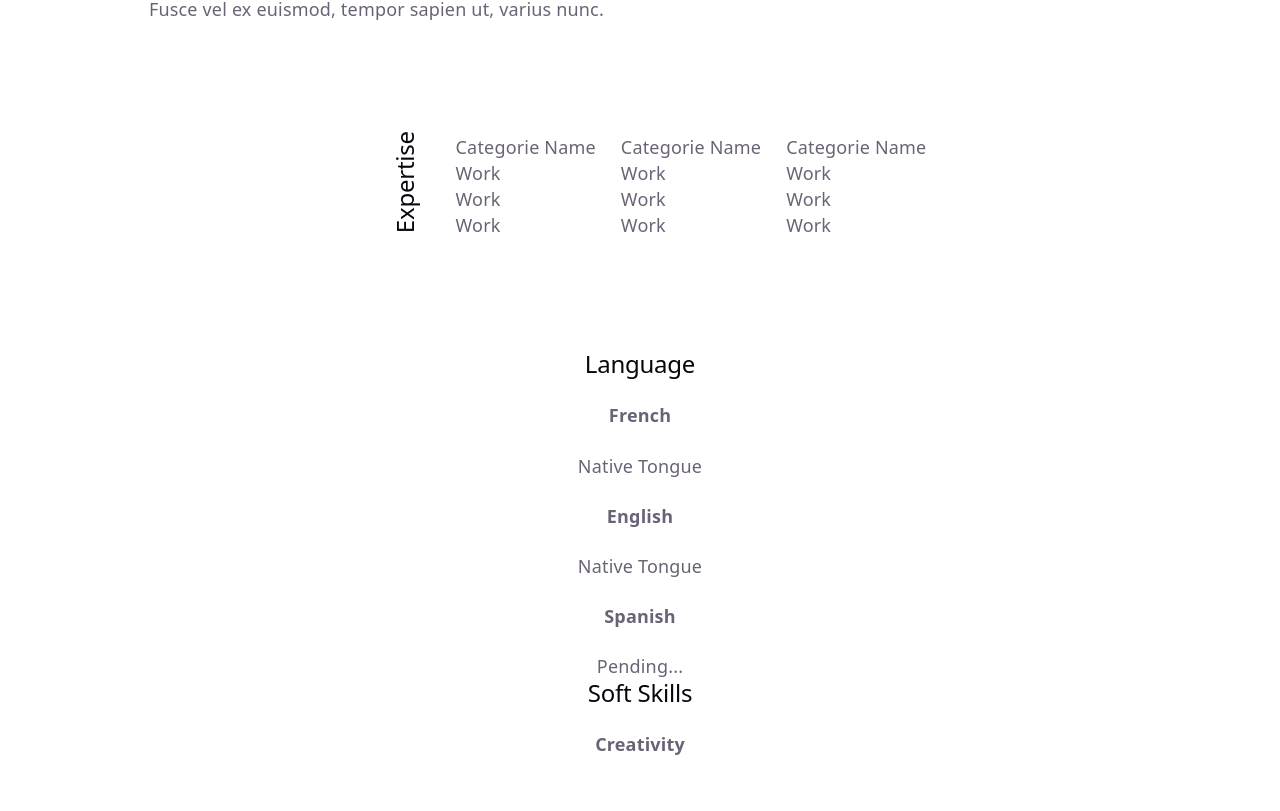
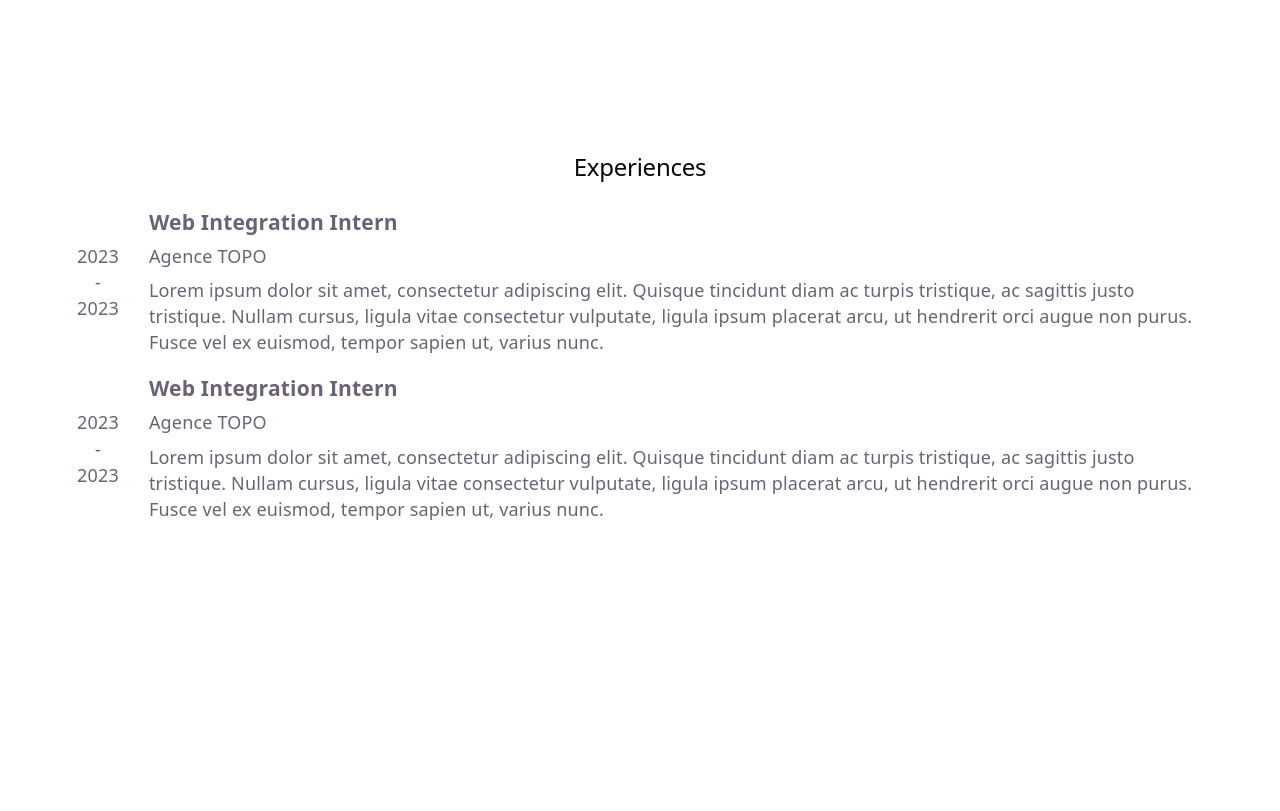
Before and after one commit to MoDev21/mosaic_portfolio, a React (Vite) app: page / in a window 1280 px wide. Shown: the part 2249-3060 px from the top of the page. Built offline with nearby package versions, Linux system fonts and the light colour scheme.

Commit message:
working on the about_page_v3: worked on expertise section and language section. Expertise section still needs some work done

```diff
--- a/src/components/pages/About.css
+++ b/src/components/pages/About.css
@@ -41,6 +41,7 @@ header {
 section {
     display: flex;
     flex-direction: column;
+    gap: 250px;
 
 
 }
@@ -122,8 +123,12 @@ section {
     align-items: center;
     width: 100%;
     margin: 112px 0px;
+    gap: 40px;
     h2{
-        transform: rotate(-90deg)
+        text-align: center;
+        font-size: 4rem;
+        writing-mode: vertical-lr;
+        transform: rotate(180deg);
     }
     .expertise_categories__container{
         display: flex;
@@ -140,7 +145,9 @@ section {
             align-items: center;
             .expertise_category__name{
                 font-weight: 500;
-
+                font-size: 2rem;
+                line-height: 1.2;
+                padding: 0 26px;
             }
             .expertise_category__list{
                 display: flex;
@@ -150,9 +157,79 @@ section {
                 align-content: flex-start;
                 width: 100%;
                 .expertise_category__list_item{
-
+                    font-size: 1.5rem;
+                    padding: 8px 0;
                 }
             }
         }
     }
 }
+
+
+.language__section{
+    display: flex;
+    flex-direction: column;
+    align-items: center;
+
+    gap: 24px;
+    h2{
+        font-size: 3rem;
+    }
+
+
+    .language_grid {
+        display: grid;
+        grid-template-columns: repeat(2, 1fr);
+        grid-template-rows: repeat(2, 1fr);
+        grid-column-gap: 0px;
+        grid-row-gap: 0px;
+        width: 50%;
+        height: 38dvh
+    }
+
+    .language_grid div {
+        padding: 16px;
+        border-radius: 12px;
+        border: 1px solid rgba(255, 255, 255, 0.1);
+        overflow: hidden;
+        h4 {
+            margin: 0;
+            font-size: 1.5rem;
+            font-weight: 800;
+        }
+    }
+
+    .french {
+
+        backdrop-filter: blur(10px);
+        grid-area: 1 / 1 / 2 / 2;
+    }
+    .english {
+
+        backdrop-filter: blur(10px);
+        grid-area: 1 / 2 / 2 / 3;
+    }
+    .spanish {
+
+        backdrop-filter: blur(10px);
+        grid-area: 2 / 1 / 3 / 3;
+
+    }
+
+    .language__progress__bar {
+        height: 100%;
+        transition: width 0.3s ease;
+        position: absolute;
+        top: 0;
+        left: 0;
+        z-index: -1;
+
+    }
+
+
+
+
+
+
+
+}
--- a/src/components/pages/About.jsx
+++ b/src/components/pages/About.jsx
@@ -71,12 +71,11 @@ function ExpertiseCategoriesContainer({expertise_category__name, expertise_categ
         <div className="expertise_category__container">
             <div className="expertise_category__name">{expertise_category__name}</div>
             <div className="expertise_category__list">
-                {expertise_category__list.map((list) => {
+                {expertise_category__list.map((list, index) => {
                     return (
-                        <div className="expertise_category__list_item">{list.list_item__name}</div>
+                        <div key={index} className="expertise_category__list_item">{list.list_item__name}</div>
                     )
                 })}
-
             </div>
         </div>
     )
@@ -87,25 +86,33 @@ const languages = [
     {
         "language": "French",
         "level": "Native Tongue",
-        "Percentage": 100
+        "Percentage": 100,
+        "BackgroundColor": "#0026ff50",
+        "ProgressColor": "#0026ff70"
     },
     {
         "language": "English",
         "level": "Native Tongue",
-        "Percentage": 100
+        "Percentage": 100,
+        "BackgroundColor": "#ffffff50",
+        "ProgressColor": "#ffffff70"
     },
     {
         "language": "Spanish",
         "level": "Pending...",
-        "Percentage": 100
+        "Percentage": 10,
+        "BackgroundColor": "#db151550",
+        "ProgressColor": "#db151570"
     },
 ]
 
-function LanguageDiv({language, level, percentage}) {
+
+function LanguageDiv({language, level, percentage, backgroundColor, progressColor}) {
     return (
-        <div className={language.toLowerCase()}>
+        <div className={language.toLowerCase()} style={{backgroundColor: backgroundColor}}>
             <h4>{language}</h4>
             <p>{level}</p>
+            <div className="language__progress__bar" style={{width: `${percentage}%`, backgroundColor: progressColor}}></div>
         </div>
     )
 }
@@ -230,7 +237,15 @@ export default function About({activate_page}) {
                     <h2>Language</h2>
                     <div className="language_grid">
                         {languages.map((language, index) => (
-                            <LanguageDiv key={index} language={language.language} level={language.level} />
+                            <
+                                LanguageDiv
+                                key={index}
+                                language={language.language}
+                                level={language.level}
+                                percentage={language.Percentage}
+                                backgroundColor={language.BackgroundColor}
+                                progressColor={language.ProgressColor}
+                            />
                         ))}
                     </div>
                 </div>
```
